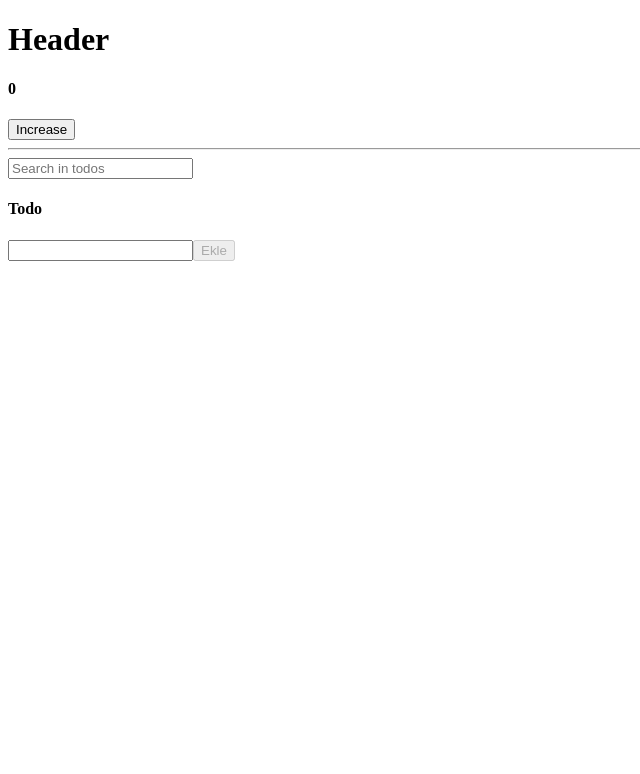
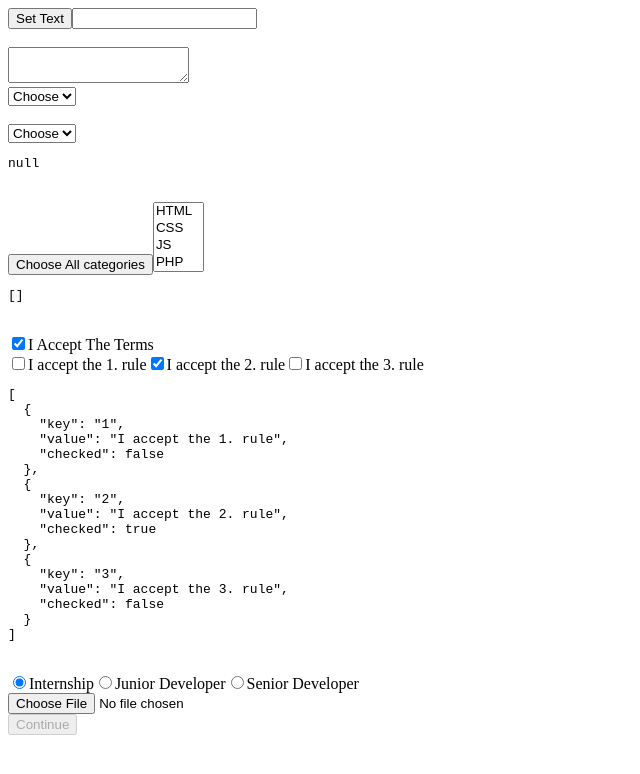
Before and after one commit to ffurkansahin/react-learn-repo, a React (Create React App) app: page / in a window 1280 px wide. Shown: the top 774 px of the page, without its empty margins (0-640 px from the left). Built offline with nearby package versions, Linux system fonts and the light colour scheme.

Commit message:
form elements and usages

```diff
--- /dev/null
+++ b/src/App4.js
@@ -0,0 +1,165 @@
+import React, { useEffect, useMemo, useState } from "react";
+
+function App4(){
+    const genders=['Male','Female']
+    const genderObject = [
+        {key:'0', value:'Male'},
+        {key:'1', value:'Female'}
+    ]
+
+    const categoryList = [
+        {key:'1', value:'HTML'},
+        {key:'2', value:'CSS'},
+        {key:'3', value:'JS'},
+        {key:'4', value:'PHP'},
+        {key:'5', value:'REACT'},
+
+    ]
+
+    const levels = [
+        {key:'internship', value:'Internship'},
+        {key:'junior', value:'Junior Developer'},
+        {key:'senior', value:'Senior Developer'}
+    ]
+
+    const[text,setText] = useState('')
+    const[description,setDescription] = useState('')
+    const[gender,setGender] = useState('')
+    const[categories,setCategories] = useState([])
+    const[terms,setTerms] = useState(true)
+    const[rules,setRules] = useState([
+        {key:'1', value: 'I accept the 1. rule',checked:false },
+        {key:'2', value: 'I accept the 2. rule',checked:true },
+        {key:'3', value: 'I accept the 3. rule',checked:false }
+
+    ])
+    const[level,setLevel] = useState('internship')
+    const[avatar,setAvatar] = useState(false)
+    const[image,setImage] = useState(false)
+
+    useEffect(()=>{
+        if(avatar){
+            const fileReader = new FileReader()
+            fileReader.addEventListener('load',function(){
+                setImage(this.result)
+            })
+            fileReader.readAsDataURL(avatar)
+        }
+    })
+
+    const selectedGender = useMemo(() => {
+        return genders[gender]
+    },[gender])
+
+    const selectedObjectGender = useMemo(() => {
+        return genderObject.find(g=>g.key === gender) || null
+    },[gender])
+
+    const selectedCategories = useMemo(() => {
+        return categoryList
+        .filter(c => categories.includes(c.key))
+        .map(c => c.value);
+    }, [categories]);
+
+    const checkRule = (key,checked) =>{
+        setRules(rules => rules.map(rule => {
+            if (key === rule.key){
+                rule.checked = checked
+            }
+            return rule
+        }))
+    }
+
+    const submitHandle = () => {
+        const formData = new FormData()
+        formData.append('avatar',avatar)
+        formData.append('name',avatar.name)
+        fetch('https://jsonplaceholder.typicode.com/posts',{
+            method: 'POST',
+            body: formData
+        })
+    }
+
+    const enabled = rules.every(r => r.checked) && terms && avatar
+
+    return(
+        <>
+            <button onClick={() => {setText('Furkan')} }>Set Text</button>
+            <input type='text' value={text} onChange={e => setText(e.target.value)}></input>
+            <br></br>
+            {text}
+            <br/>
+            <textarea onChange={e => setDescription(e.target.value)}></textarea>
+            <br/>
+            {description}
+
+            <select value={gender} onChange={e => setGender(e.target.value)}>
+                <option value="">Choose</option>
+                {genders.map((g,index) =>(<option value={index} key={index}>{g}</option>
+            ))}
+            </select>
+            <br></br>
+            {selectedGender}
+
+            <br></br>
+            <select value={gender} onChange={e => setGender(e.target.value)}>
+                <option value="">Choose</option>
+                {genderObject.map(g =>(<option value={g.key} key={g.key}>{g.value}</option>
+            ))}
+            </select>
+            <br></br>
+            <pre>{JSON.stringify(selectedObjectGender,null,2)}</pre>
+
+            <br></br>
+            <button onClick={() => setCategories([1,2,3,4,5])}>Choose All categories</button>
+            <select value={categories} multiple={true} onChange={e => setCategories([...e.target.selectedOptions].map(option => option.value))}>
+                {categoryList.map(c =>(
+                    <option value={c.key} key={c.key}>{c.value}</option>
+                )
+            )}
+            </select>
+            <br></br>
+            <pre>{JSON.stringify(selectedCategories,null,2)}</pre>
+
+            <br></br>
+            <label>
+                <input type="checkbox" checked={terms} onChange={e => setTerms(e.target.checked)}/>
+                I Accept The Terms
+            </label>
+            <br></br>
+            {rules.map(r => (
+                <label key={r.key}>
+                <input type="checkbox" checked={r.checked} onChange={e => checkRule(r.key,e.target.checked)}/>
+                    {r.value}
+                </label>
+            ))}
+
+            <br></br>
+            <pre>{JSON.stringify(rules,null,2)}</pre>
+            <br></br>
+                {levels.map((l,index)=>(
+                    <label key={index}>
+                        <input type='radio' value={l.key} checked={l.key === level} onChange={e => setLevel(e.target.value)}></input>
+                        {l.value}
+                    </label>
+                ))}
+            <br></br>
+
+            <label >
+                <input type="file" onChange={e => setAvatar(e.target.files[0])}/>
+                {avatar && (
+                    <>
+                     <h3>{avatar.name}</h3>
+                     {image && <img src={image} alt="picture"></img> }
+                    </>
+
+                )}
+                </label>
+
+            <br></br>
+            <button onClick={submitHandle} disabled={!enabled}>Continue</button>
+        </>
+    )
+}
+
+export default App4
--- a/src/index.js
+++ b/src/index.js
@@ -3,7 +3,8 @@ import ReactDOM from 'react-dom/client';
 //import App from './App';
 // import App2 from './App2';
 // import App3 from './App3';
-import Todo from './Todo';
+// import Todo from './Todo';
+import App4 from './App4'
 
 const root = ReactDOM.createRoot(document.getElementById('root'));
 root.render(
@@ -14,6 +15,7 @@ root.render(
   <>
     {/* <App2 /> */}
     {/* <App3/> */}
-    <Todo/>
+    {/* <Todo/> */}
+    <App4/>
   </>
 );
```
